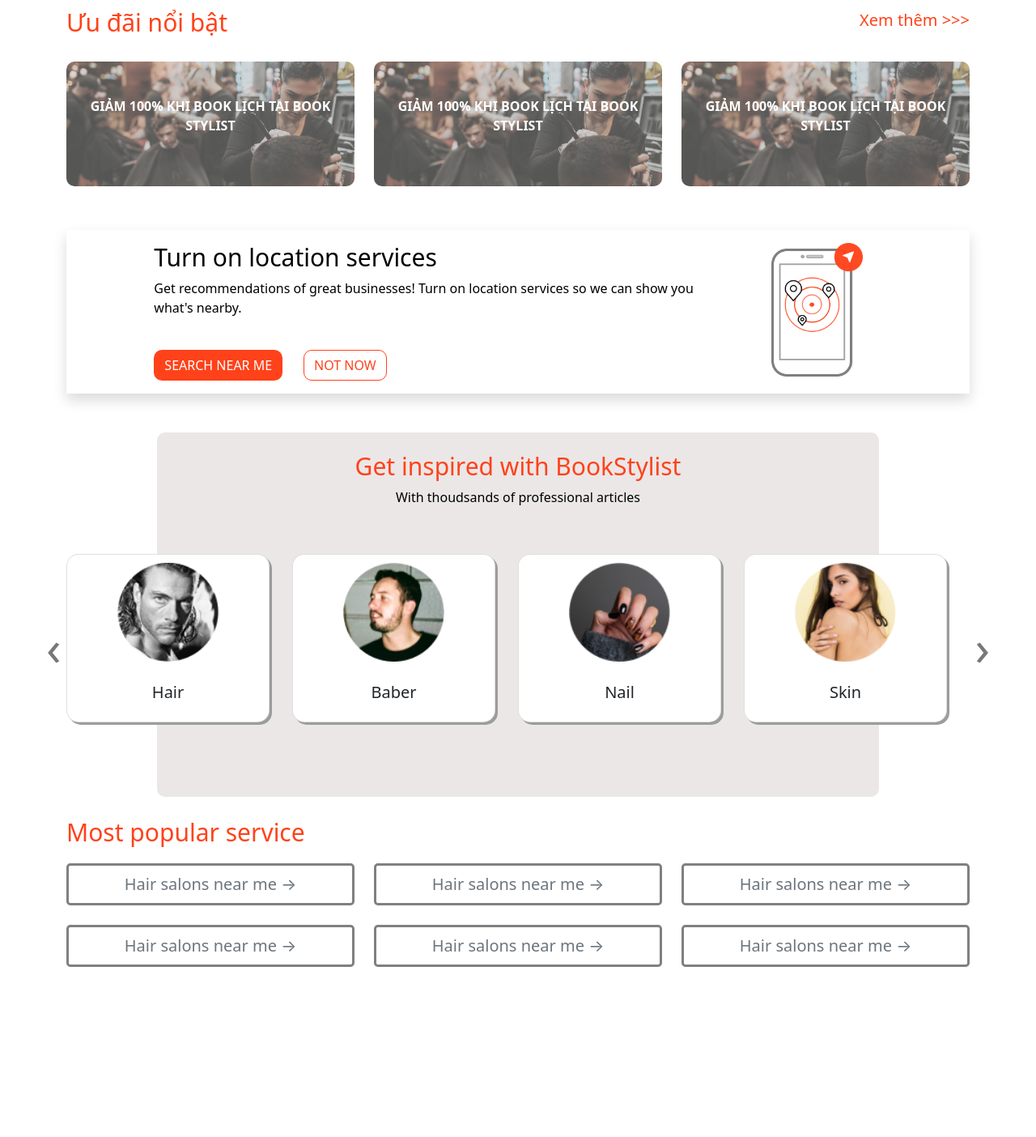
After one commit to 5T1STeam/Booking-Hairdresser, a PHP site: page /html/thirty.html in a window 1280 px wide. The commit adds this page. Shown: the whole page at 81% size. Run offline with PHP 8.4, Linux system fonts and the light colour scheme.

Commit message:
create thirty.html file and merge all to index

```diff
--- a/css/style.css
+++ b/css/style.css
@@ -0,0 +1,115 @@
+body{
+  font-family: 'Segoe UI', Tahoma, Geneva, Verdana, sans-serif;
+  margin: 0;
+  padding: 0;
+}
+
+h1 {
+  color: #ff421a !important;
+  font-size: 30px !important;
+}
+
+.watchmore{
+  color: #ff421a;
+  font-size: 20px;
+  cursor: pointer;
+}
+
+.watchmore:hover{
+  color: #ffa492;
+}
+
+.heading1:hover{
+    color: #fc9f8d;
+}
+
+.promotionimg{
+  opacity: 0.8;
+  max-width: 100%;
+  position: relative !important;
+  top: -20%;
+  cursor: pointer;
+  border-radius: 10px;
+}
+.promotionimg:hover{
+    opacity: 1;
+    border: 1px solid ;
+    border-color: #ff421a;
+}
+
+.promotionText {
+  color: #ffffff;
+  font-weight: bold;
+  position: relative !important;
+  top: 40%;
+  left: 50%;
+  transform: translate(-50%, -50%);
+  z-index: 2;
+  cursor: pointer;
+}
+
+.promotionText:hover {
+  color: #ff421a;
+}
+
+.btn-full {
+  background-color: #ff421a !important;
+  color: #fff !important;
+  border-radius: 10px !important;
+  width: max-content;
+}
+
+.btn-full:hover {
+  background-color: #fd826a !important;
+}
+
+.btn-outline {
+  border-radius: 10px !important;
+  border-color: #ff421a !important;
+  color: #ff421a !important;
+}
+
+.btn-outline:hover {
+  background-color: #ff421a;
+  color: #ffffff !important;
+  border-color: #ff421a;
+}
+.wrapper{
+    margin: 10px 0px;
+}
+
+.inspiredbg{
+    background-color: rgb(235, 231, 231);
+    border-radius: 10px;
+    margin: 0px 10%;
+    height: 450px;
+}
+
+.card-img-top{
+  width: 50% !important;
+  align-self: center;
+  margin: 10px 0px;
+}
+
+.carouselinspired{
+  position: relative;
+  top: -300px;
+}
+
+.card{
+  width: 90%;
+  border-radius: 15px !important;
+  box-shadow: 3px 3px #9c9c9c;
+  cursor: pointer;
+  align-self: center;
+}
+
+.card:hover{
+  width: 100%;
+}
+
+.btn-outline-secondary{
+  border: 3px solid !important;
+  width: 100%;
+  border-color: gray !important;
+}
--- a/css/styles.css
+++ b/css/styles.css
@@ -295,6 +295,7 @@ footer .container .noi-dung.about p {
     text-decoration: none;
 }
 
+
 @media (max-width: 768px) {
     footer {
         padding: 40px;
--- a/html/Carousel.html
+++ b/html/Carousel.html
@@ -40,7 +40,7 @@
 </head>
 
 <body>
-    <div class="container  mt-5 mb-5">
+    <div class="container">
         <div class="recommend">
             <h1 class="h1Re">Recommend for you</h1>
             <div class="owl-carousel owl-theme">
--- /dev/null
+++ b/html/thirty.html
@@ -0,0 +1,215 @@
+<!DOCTYPE html>
+<html>
+<head>
+    <title>Book Stylist</title>
+    <meta charset="UTF-8">
+    <meta http-equiv="X-UA-Compatible">
+    <meta name="viewport" content="width=device-width, initial-scale=1.0">
+    <link rel="stylesheet" type="text/css" href="../css/style.css">
+    <link href="https://cdn.jsdelivr.net/npm/bootstrap@5.1.0/dist/css/bootstrap.min.css" rel="stylesheet" integrity="sha384-KyZXEAg3QhqLMpG8r+8fhAXLRk2vvoC2f3B09zVXn8CA5QIVfZOJ3BCsw2P0p/We" crossorigin="anonymous">
+    <link rel="stylesheet" href="https://cdnjs.cloudflare.com/ajax/libs/font-awesome/4.7.0/css/font-awesome.min.css">
+    <link rel="stylesheet" href="../css/owl.carousel.min.css">
+    <link rel="stylesheet" href="../css/owl.theme.default.min.css">
+    <style>
+      .owl-prev {
+          left: -30px;
+      }
+
+      .owl-next {
+          right: -30px;
+      }
+
+      .owl-prev,
+      .owl-next {
+          position: absolute;
+          top: 30%;
+      }
+
+      .owl-prev span,
+      .owl-next span {
+          font-size: 60px;
+          color: #787878;
+      }
+
+      .owl-theme .owl-nav [class*="owl-"]:hover {
+          background-color: transparent;
+      }
+  </style>
+</head>
+<body>
+  <div class="container">
+    <div class=" wrapper">
+    <div class="row">
+      <h1 class="col-md-6">Ưu đãi nổi bật</h1>
+      <p class="col-md-6 text-end watchmore">Xem thêm >>></p>
+    </div>
+    <div class="row text-center">
+      <div class="col-md-4">
+        <p class="promotionText eff">GIẢM 100% KHI BOOK LỊCH TẠI BOOK STYLIST</p>
+        <img class="promotionimg mx-auto d-block eff" src="../source/img/Rectangle 3.png" alt="promotion"></img>
+      </div>
+      <div class="col-md-4">
+        <p class="promotionText eff">GIẢM 100% KHI BOOK LỊCH TẠI BOOK STYLIST</p>
+        <img class="promotionimg mx-auto d-block eff" src="../source/img/Rectangle 3.png" alt="promotion"></img>
+      </div>
+      <div class="col-md-4">
+        <p class="promotionText eff">GIẢM 100% KHI BOOK LỊCH TẠI BOOK STYLIST</p>
+        <img class="promotionimg mx-auto d-block eff" src="../source/img/Rectangle 3.png" alt="promotion"></img>
+      </div>
+    </div>
+  </div>
+  <div class="wrapper">
+    <div class="col-md-12">
+      <div class="shadow p-3 mb-5 bg-white">
+        <div class="row justify-content-center">
+          <div class="col-md-8">
+            <h1 style="color: black !important;">Turn on location services </h1>
+            <p class="sub" style="color: black ;">
+              Get recommendations of great businesses! Turn on location services so we can show you what's
+              nearby.
+            </p>
+            <br>
+            <div class="row">
+              <div class="col-md-3">
+                <a class="btn btn-full ">SEARCH NEAR ME</a>
+              </div>
+              <div class="col-md-3">
+                <a class="btn btn-outline ">NOT NOW</a>
+              </div>
+            </div>
+          </div>
+          <div class="col-md-2 text-center">
+            <img src="../source/icon/Group 43.png" width="70%">
+          </div>
+        </div>
+      </div>
+    </div>
+  </div>
+  <div class="wrapper">
+    <div class="inspiredbg text-center">
+      <br>
+      <h1 style="color: #ff421a;">Get inspired with BookStylist</h1>
+      <p class="sub" style="color: black;">
+        With thoudsands of professional articles
+      </p>
+    </div>
+    <div class="carouselinspired">
+      <div class="owl-carousel owl-theme">
+        <div class="mr-2 mb-2 ml-2">
+          <div class="card">
+            <img src="../source/img/Ellipse 3.png" alt="" class="card-img-top">
+            <div class="card-body text-left">
+              <h5 class="card-title text-center">Hair</h5>
+            </div>
+          </div>
+        </div>
+        <div class="mr-2 mb-2 ml-2">
+          <div class="card">
+            <img src="../source/img/Ellipse 3-1.png" alt="" class="card-img-top">
+            <div class="card-body text-left">
+              <h5 class="card-title text-center">Baber</h5>
+            </div>
+          </div>
+        </div>
+        <div class="mr-2 mb-2 ml-2">
+          <div class="card">
+            <img src="../source/img/Ellipse 3-2.png" alt="" class="card-img-top">
+            <div class="card-body text-left">
+              <h5 class="card-title text-center">Nail</h5>
+            </div>
+          </div>
+        </div>
+        <div class="mb-2 mr-2 ml-2">
+          <div class="card">
+            <img src="../source/img/Ellipse 3-3.png" alt="" class="card-img-top">
+            <div class="card-body text-left">
+              <h5 class="card-title text-center">Skin</h5>
+            </div>
+          </div>
+        </div>
+        <div class="mb-2 mr-2 ml-2">
+          <div class="card">
+            <img src="../source/img/Ellipse 3-4.png" alt="" class="card-img-top">
+            <div class="card-body text-left">
+              <h5 class="card-title text-center">Hair Removal</h5>
+            </div>
+          </div>
+        </div>
+        <div class="mb-2 mr-2 ml-2 ">
+          <div class="card">
+            <img src="../source/img/Ellipse 3-5.png" alt="" class="card-img-top">
+            <div class="card-body text-left">
+              <h5 class="card-title text-center">Makeup</h5>
+            </div>
+          </div>
+        </div>
+        <div class="mb-2 mr-2 ml-2">
+          <div class="card">
+            <img src="../source/img/Ellipse 3.png" alt="" class="card-img-top">
+            <div class="card-body text-left">
+              <h5 class="card-title text-center">Hair</h5>
+            </div>
+          </div>
+        </div>
+        <div class="mb-2 mr-2 ml-2 ">
+          <div class="card">
+            <img src="../source/img/Ellipse 3-1.png" alt="" class="card-img-top">
+            <div class="card-body text-left">
+              <h5 class="card-title text-center ">Baber</h5>
+            </div>
+          </div>
+        </div>
+      </div>
+    </div>
+  </div>
+  <div class="wrapper" style="position: relative; top: -200px;">
+    <h1 class="col-md-6" style="margin-bottom: 20px;">Most popular service</h1>
+    <div class="row text-center">
+      <div class="col-md">
+        <a class="btn btn-outline-secondary btn-lg">Hair salons near me &rarr;</a>
+      </div>
+      <div class="col-md">
+        <a class="btn btn-outline-secondary btn-lg">Hair salons near me &rarr;</a>
+      </div>
+      <div class="col-md">
+        <a class="btn btn-outline-secondary btn-lg">Hair salons near me &rarr;</a>
+      </div>
+    </div>
+    <br>
+    <div class="row text-center">
+      <div class="col-md">
+        <a class="btn btn-outline-secondary btn-lg">Hair salons near me &rarr;</a>
+      </div>
+      <div class="col-md">
+        <a class="btn btn-outline-secondary btn-lg">Hair salons near me &rarr;</a>
+      </div>
+      <div class="col-md">
+        <a class="btn btn-outline-secondary btn-lg">Hair salons near me &rarr;</a>
+      </div>
+    </div>
+  </div>
+  </div>
+  <!-- java script -->
+  <script src="https://code.jquery.com/jquery-3.6.0.min.js"></script>
+  <script src="https://cdn.jsdelivr.net/npm/@popperjs/core@2.9.3/dist/umd/popper.min.js"
+    integrity="sha384-eMNCOe7tC1doHpGoWe/6oMVemdAVTMs2xqW4mwXrXsW0L84Iytr2wi5v2QjrP/xp"
+    crossorigin="anonymous"></script>
+  <script src="https://cdn.jsdelivr.net/npm/bootstrap@5.1.0/dist/js/bootstrap.min.js"
+    integrity="sha384-cn7l7gDp0eyniUwwAZgrzD06kc/tftFf19TOAs2zVinnD/C7E91j9yyk5//jjpt/"
+    crossorigin="anonymous"></script>
+  <script src="../js/owl.carousel.min.js"></script>
+
+  <script>
+    $('.owl-carousel').owlCarousel({
+
+      items: 4,
+      dots: false,
+      loop: true,
+      nav: true,
+
+
+    });
+  </script>
+  <!-- javascript -->
+</body>
+</html>
```
Also changed, not shown: html/homepage.html (deleted, +0 -146 lines), html/index.html (+141 -0 lines), source/img/Rectangle3.png (added).
